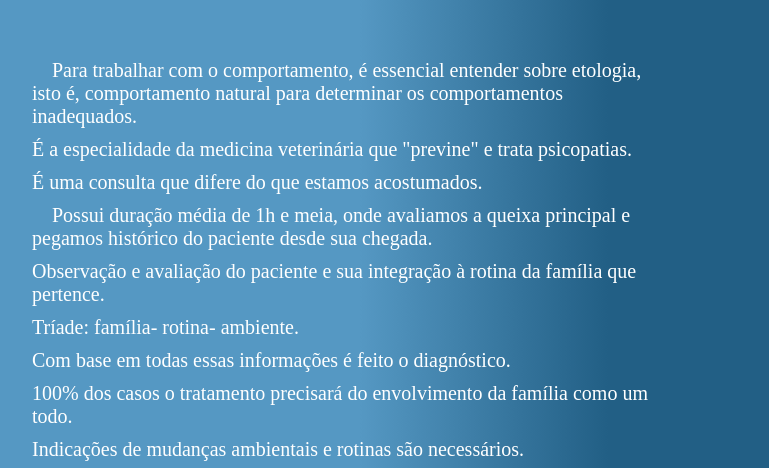
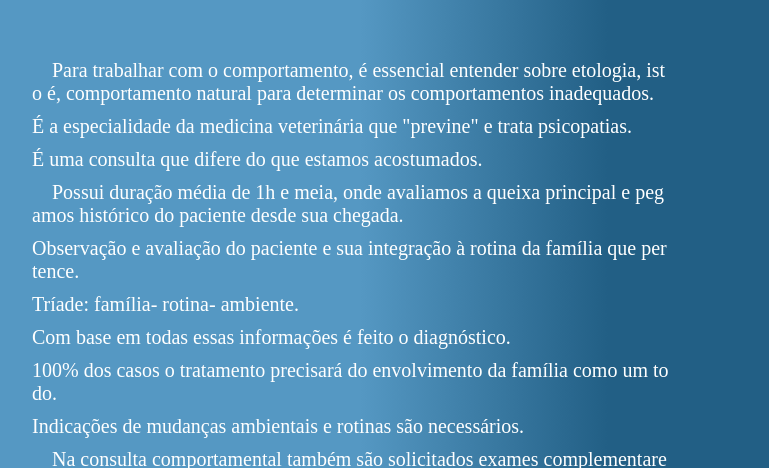
Before and after one commit to Rodrigostefan/Sitecomportamental, a plain HTML site: page index.html in a window 1280 px wide. Shown: the part 257-725 px from the top of the page, without its empty margins (288-1057 px from the left). Drawn offline with Linux system fonts and the light colour scheme.

Commit message:
Update style.css

```diff
--- a/style.css
+++ b/style.css
@@ -29,10 +29,10 @@ body {
     justify-content: center;
     font-size: 20px;
     color: white;
-    align-items: left;
+    padding-right: 25%;
     padding-left: 25%;
-    padding-right: 25%;
     gap:10px;
+    word-break: break-all;
 }
 
 .par{
```
